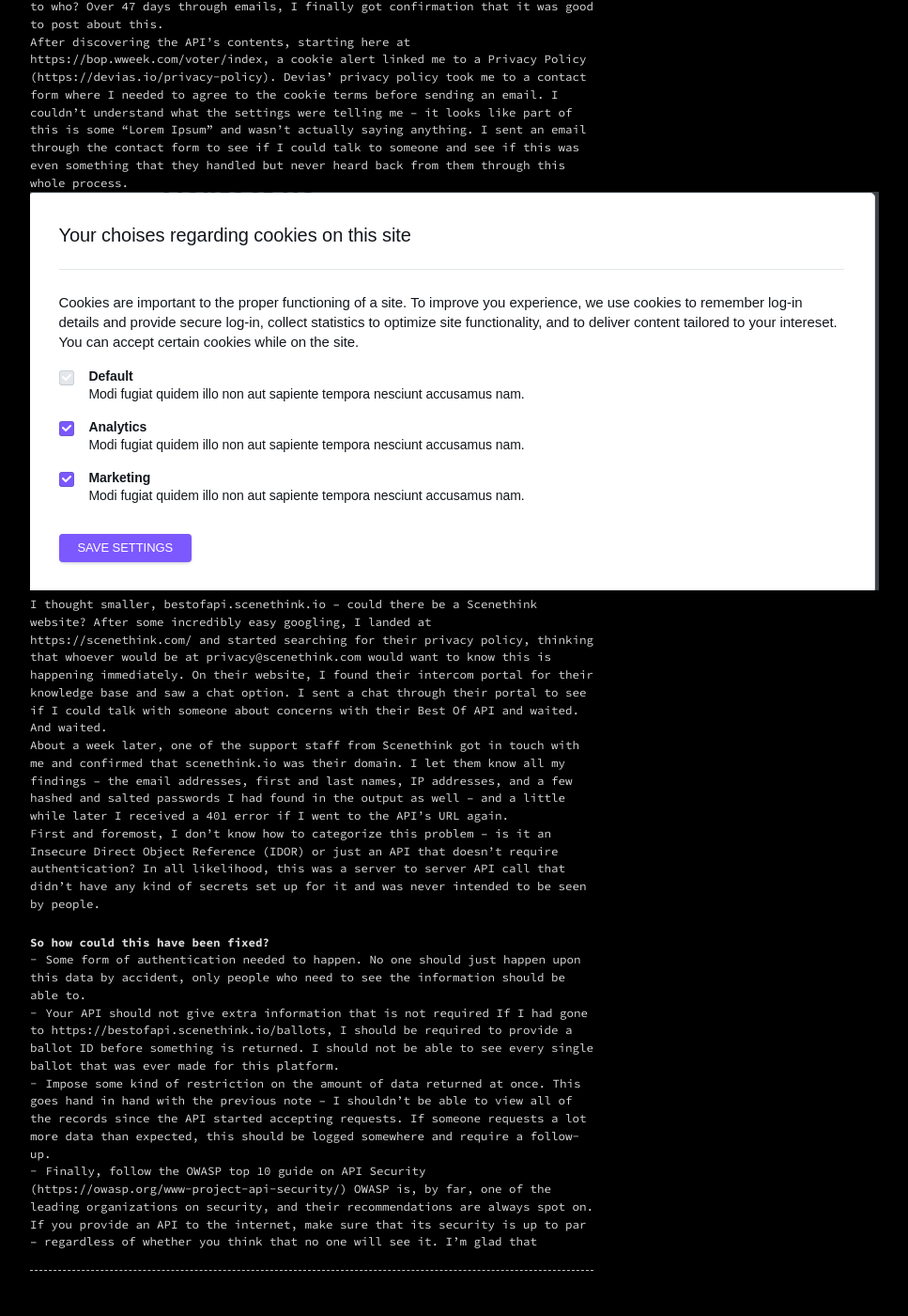
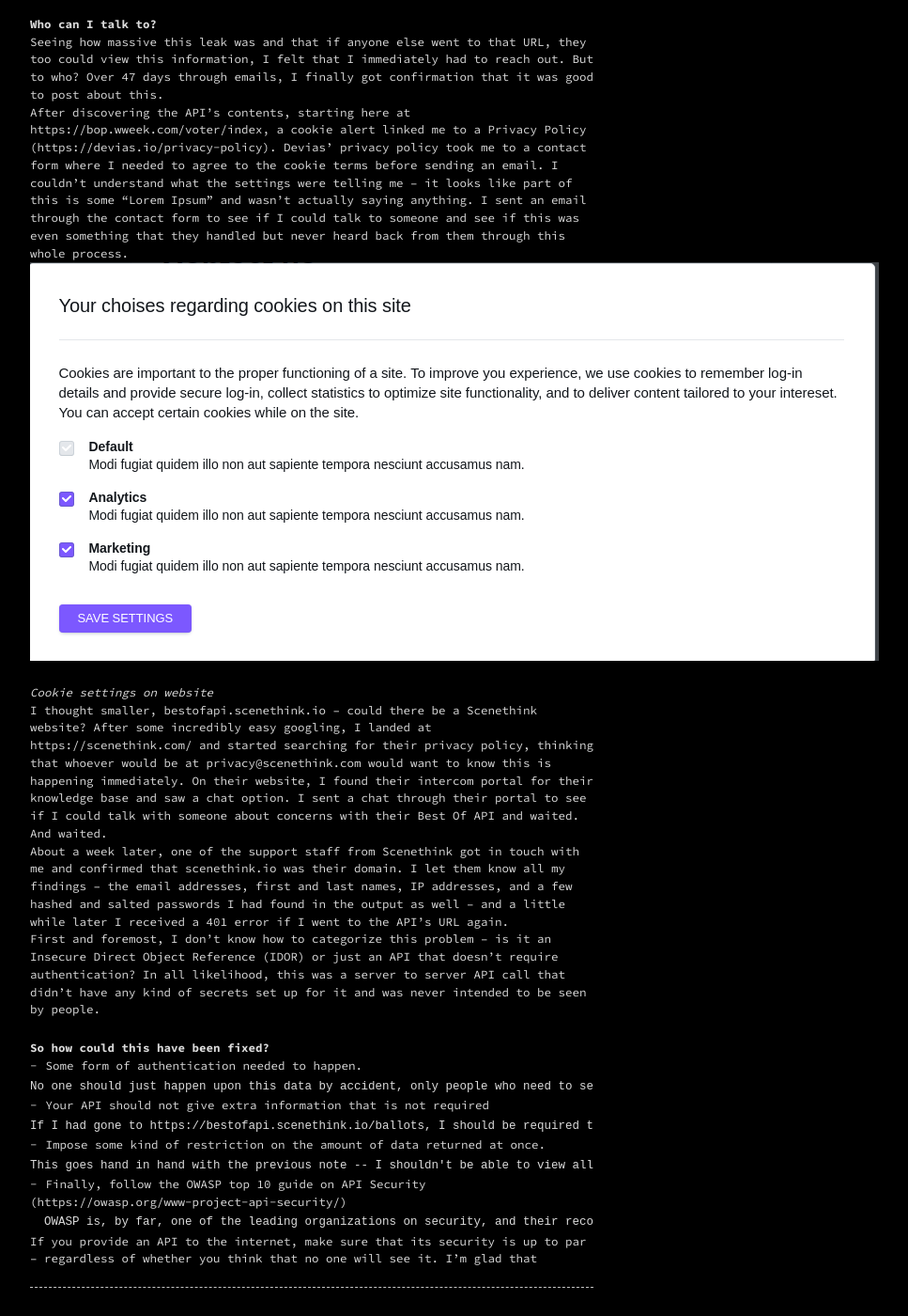
Before and after one commit to mattkduran/mattkduran.github.io, a Jekyll site: the page built from _posts/2020-07-13-API-leak.md, in a window 1280 px wide and 1400 px high, scrolled down 1451 px. Shown: the whole window at 94% size, without its empty margins (308-1275 px from the left). Built offline with Jekyll 4.4.1, drawn with Linux system fonts in a browser that asks for light colours; our own code applies the rules of GitHub Pages for plain Markdown files; some of the changed lines change nothing that is shown; some of the changed text lies outside the part shown.

Commit message:
Updated formatting on post

````diff
--- a/_posts/2020-07-13-API-leak.md
+++ b/_posts/2020-07-13-API-leak.md
@@ -4,25 +4,27 @@
 After attending a webinar put on by Black Hills Infosec (https://www.blackhillsinfosec.com/webcast-free-tools-how-to-use-developer-tools-and-javascript-in-webapp-pentests/), I decided to see what categories were open this year and cast my ballot. Black Hill's webinar had been on the built-in developer tools in Firefox/Chrome and using them to examine websites. One of the critical pieces of advice I took away from it -- leave the console and network tabs open all the time because you never know what you'll find. Boy, were they right! Heeding that advice, I browsed most of the day with the console open while I worked to get into the habit and noticed a UUID that just seemed different from the other calls being made.
 
 ![Network Log](https://raw.githubusercontent.com/mattkduran/mattkduran.github.io/master/_thumbnails/2020-07-14/HARLOG.png)
+*API calls in Firefox's network log*
 
 bestofapi.scenethink.io seemed to be the API this data was coming from for this particular category. Ever the curious person, I decided to just open it and see what was there. Opening the URL directly in Firefox, I could see every single vote cast in this category. Not only this category but every single vote cast in the Best of Portland 2020 race! With also the first and last name as well as the personal IP address from that device...Uh oh.
 
 Removing the ballot id at the end of the URL begat every voter on the platform, not just the Willamette Week but also other news organizations that have used this platform for "best of" votes and the test groups Scenethink's API showed.
 
 ![Redacted SC Example](https://raw.githubusercontent.com/mattkduran/mattkduran.github.io/master/_thumbnails/2020-07-14/Redacted_Entry.png)
+*Example of an entry in the JSON file returned*
 
-  *Best of Portland 2020
-- Best of Portland 2020 Final Vote
-- Best of Charleston 2020 Nominations
-- Best of Charleston 2020 Final Vote
-- Best of KC - 2020
-- Best of KC 2020 Final Vote
-- BOC Test (x2)
-- BOC TEST 2
-- Test Ballot (x2)
-- Write In text 2
-- SceneThink Demo Nominations
-- New Nominations Ballot
+  * Best of Portland 2020
+  * Best of Portland 2020 Final Vote
+  * Best of Charleston 2020 Nominations
+  * Best of Charleston 2020 Final Vote
+  * Best of KC - 2020
+  * Best of KC 2020 Final Vote
+  * BOC Test (x2)
+  * BOC TEST 2
+  * Test Ballot (x2)
+  * Write In text 2
+  * SceneThink Demo Nominations
+  * New Nominations Ballot
 
 
 # Who can I talk to?
@@ -32,6 +34,7 @@
 After discovering the API's contents, starting here at https://bop.wweek.com/voter/index, a cookie alert linked me to a Privacy Policy (https://devias.io/privacy-policy). Devias' privacy policy took me to a contact form where I needed to agree to the cookie terms before sending an email. I couldn't understand what the settings were telling me -- it looks like part of this is some "Lorem Ipsum" and wasn't actually saying anything. I sent an email through the contact form to see if I could talk to someone and see if this was even something that they handled but never heard back from them through this whole process.
 
 ![Lorem Ipsum](https://raw.githubusercontent.com/mattkduran/mattkduran.github.io/master/_thumbnails/2020-07-14/DeviasCookie2.png)
+*Cookie settings on website*
 
 I thought smaller, bestofapi.scenethink.io -- could there be a Scenethink website? After some incredibly easy googling, I landed at https://scenethink.com/ and started searching for their privacy policy, thinking that whoever would be at privacy@scenethink.com would want to know this is happening immediately. On their website, I found their intercom portal for their knowledge base and saw a chat option. I sent a chat through their portal to see if I could talk with someone about concerns with their Best Of API and waited. And waited.
 
@@ -41,13 +44,21 @@
 
 # So how could this have been fixed?
 
-- Some form of authentication needed to happen.
-	No one should just happen upon this data by accident, only people who need to see the information should be able to.
-- Your API should not give extra information that is not required
+  * Some form of authentication needed to happen.
+```
+No one should just happen upon this data by accident, only people who need to see the information should be able to.
+```
+  * Your API should not give extra information that is not required
+  ```
 	If I had gone to https://bestofapi.scenethink.io/ballots, I should be required to provide a ballot ID before something is returned. I should not be able to see every single ballot that was ever made for this platform.
-- Impose some kind of restriction on the amount of data returned at once.
+    ```
+  * Impose some kind of restriction on the amount of data returned at once.
+  ```
 	This goes hand in hand with the previous note -- I shouldn't be able to view all of the records since the API started accepting requests. If someone requests a lot more data than expected, this should be logged somewhere and require a follow-up.
-- Finally, follow the OWASP top 10 guide on API Security (https://owasp.org/www-project-api-security/)
-	OWASP is, by far, one of the leading organizations on security, and their recommendations are always spot on.
+    ```
+  * Finally, follow the OWASP top 10 guide on API Security (https://owasp.org/www-project-api-security/)
+```
+      OWASP is, by far, one of the leading organizations on security, and their recommendations are always spot on.
+```
 
 If you provide an API to the internet, make sure that its security is up to par -- regardless of whether you think that no one will see it. I'm glad that
````
